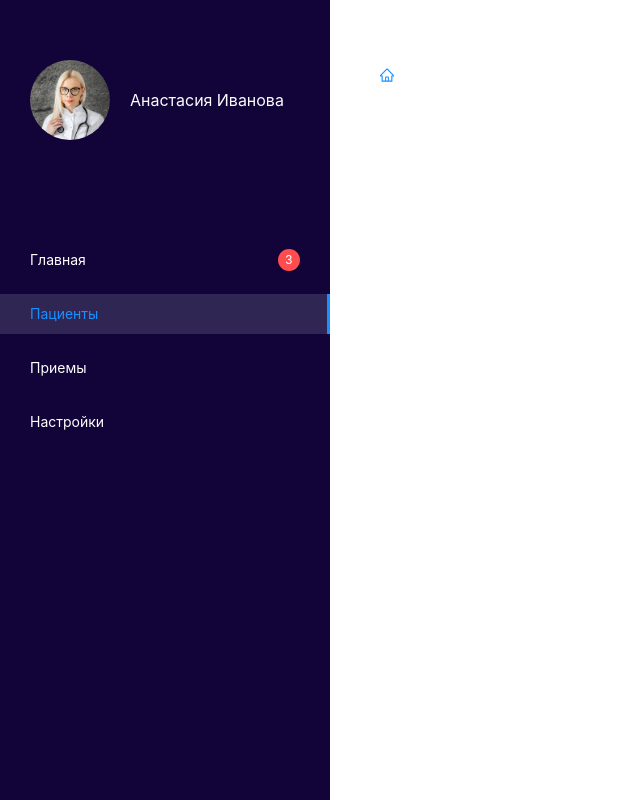
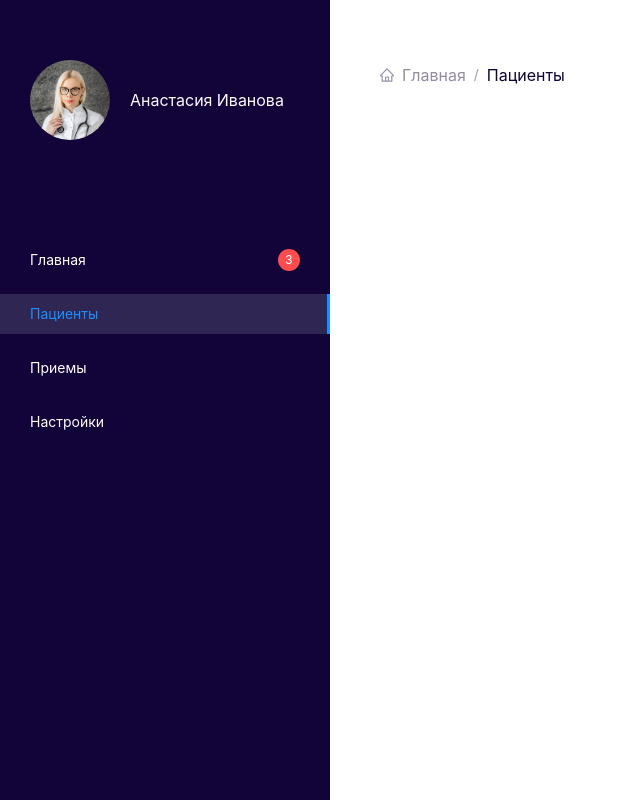
Before and after one commit to KYLFYK/miac_web, a React (Create React App) app: page /pacients in a window 1280 px wide. Shown: the whole page, without its empty margins (0-640 px from the left). Built offline with nearby package versions, Linux system fonts and the light colour scheme.

Commit message:
Edit breadcrumbs

```diff
--- a/src/components/home/Home.js
+++ b/src/components/home/Home.js
@@ -7,6 +7,7 @@ import { ExclamationOutlined, RightOutlined, HomeOutlined } from "@ant-design/ic
 import User from '../../global/user/User'
 import { Button, Carousel, Progress, Card, Breadcrumb } from "antd"
 import { NavLink } from "react-router-dom"
+import globalStyles from "../../global/App.module.scss"
 
 const colors = {
 	violet: '#9254DE',
@@ -107,11 +108,14 @@ const Slider = (props) => {
 const Home = (props) => {
 	return (
 		<>
-			<Breadcrumb>
-				<Breadcrumb.Item href="/">
-					<HomeOutlined />
-				</Breadcrumb.Item>
-			</Breadcrumb>
+			<div className={globalStyles.crumbs}>
+				<NavLink className={globalStyles.crumbItem} exact to="/">
+					<HomeOutlined size={16} />
+					<span className={globalStyles.crumbText}>
+						Главная
+					</span>
+				</NavLink>
+			</div>
 			<div className={styles.wrapper}>
 				{ <AlertWrapper alertUsers={props.alertUsers} haveAlerts={props.haveAlert} /> }
 				<div className={styles.widgets}>
--- a/src/components/pacients/Pacients.js
+++ b/src/components/pacients/Pacients.js
@@ -1,3 +1,5 @@
+import globalStyles from '../../global/App.module.scss'
+
 import styles from './Pacients.module.scss'
 
 import { NavLink } from "react-router-dom"
@@ -7,9 +9,20 @@ import React from "react"
 const Pacients = () => {
 	return (
 		<>
-			<div className={styles.crumbs}>
-				<NavLink exact to="/">
+			<div className={globalStyles.crumbs}>
+				<NavLink className={globalStyles.crumbItem} exact to="/">
 					<HomeOutlined size={16} />
+					<span className={globalStyles.crumbText}>
+						Главная
+					</span>
+				</NavLink>
+				<span className={globalStyles.crumbSeparator}>
+					/
+				</span>
+				<NavLink className={globalStyles.crumbItem} to="/pacients">
+					<span className={globalStyles.crumbText}>
+						Пациенты
+					</span>
 				</NavLink>
 			</div>
 		</>
--- a/src/global/App.module.scss
+++ b/src/global/App.module.scss
@@ -8,6 +8,7 @@
 	.aside {
 		height: 100%;
 		width: 330px;
+		min-width: 330px;
 		background-color: $c-dark;
 		color: $c-white;
 	}
@@ -17,3 +18,28 @@
 		flex: 1;
 	}
 }
+
+.crumbs {
+	display: flex;
+	align-items: center;
+
+	.crumbItem {
+		display: flex;
+		align-items: center;
+		gap: 8px;
+		color: $c-dark;
+
+		&:not(:last-of-type) {
+			opacity: 45%;
+		}
+	}
+
+	.crumbText {
+		@include text-16-reg;
+	}
+
+	.crumbSeparator {
+		opacity: 45%;
+		margin: 0 8px;
+	}
+}
```
Also changed, not shown: src/components/pacients/Pacients.module.scss (line endings or trailing spaces).
